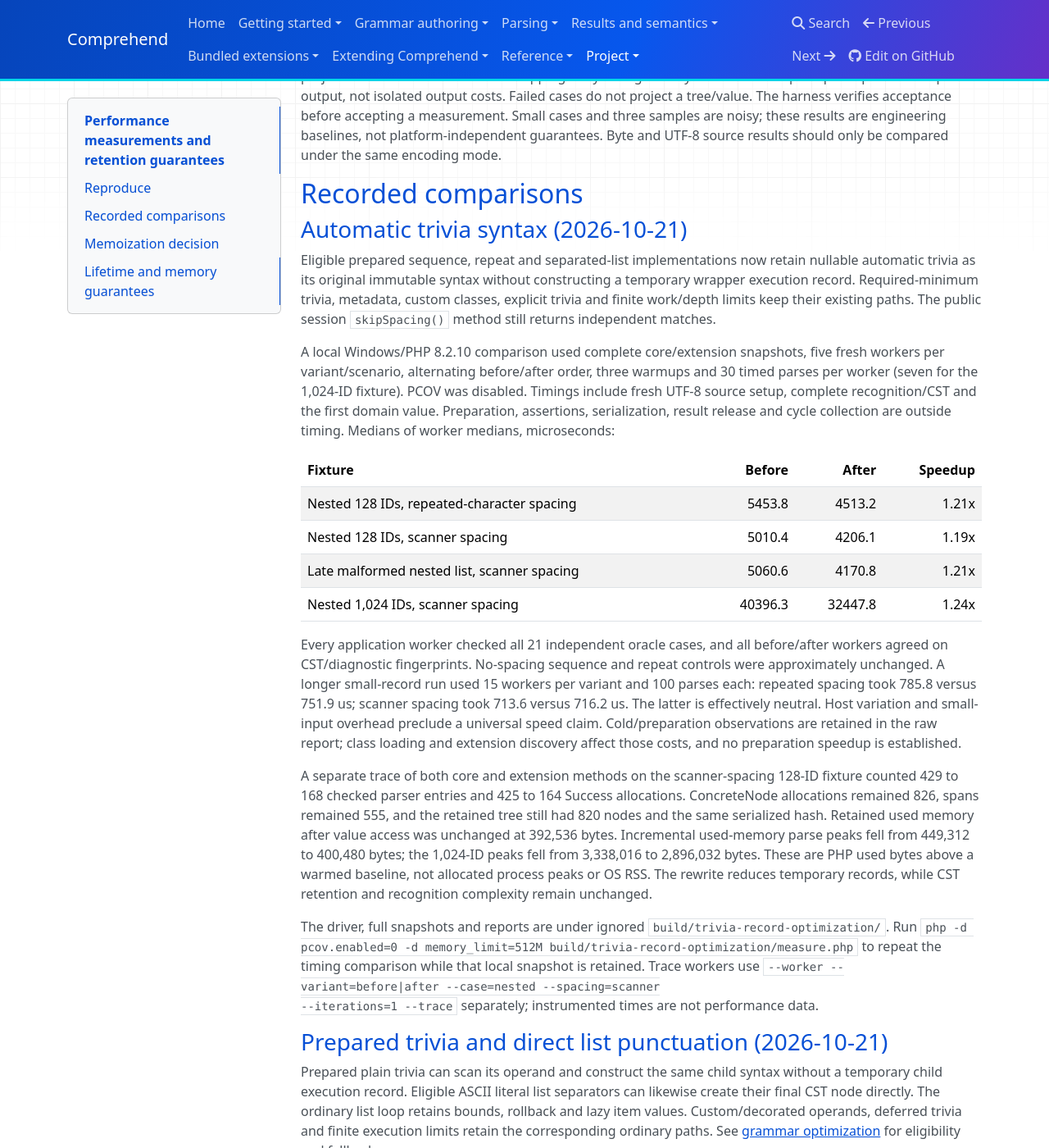
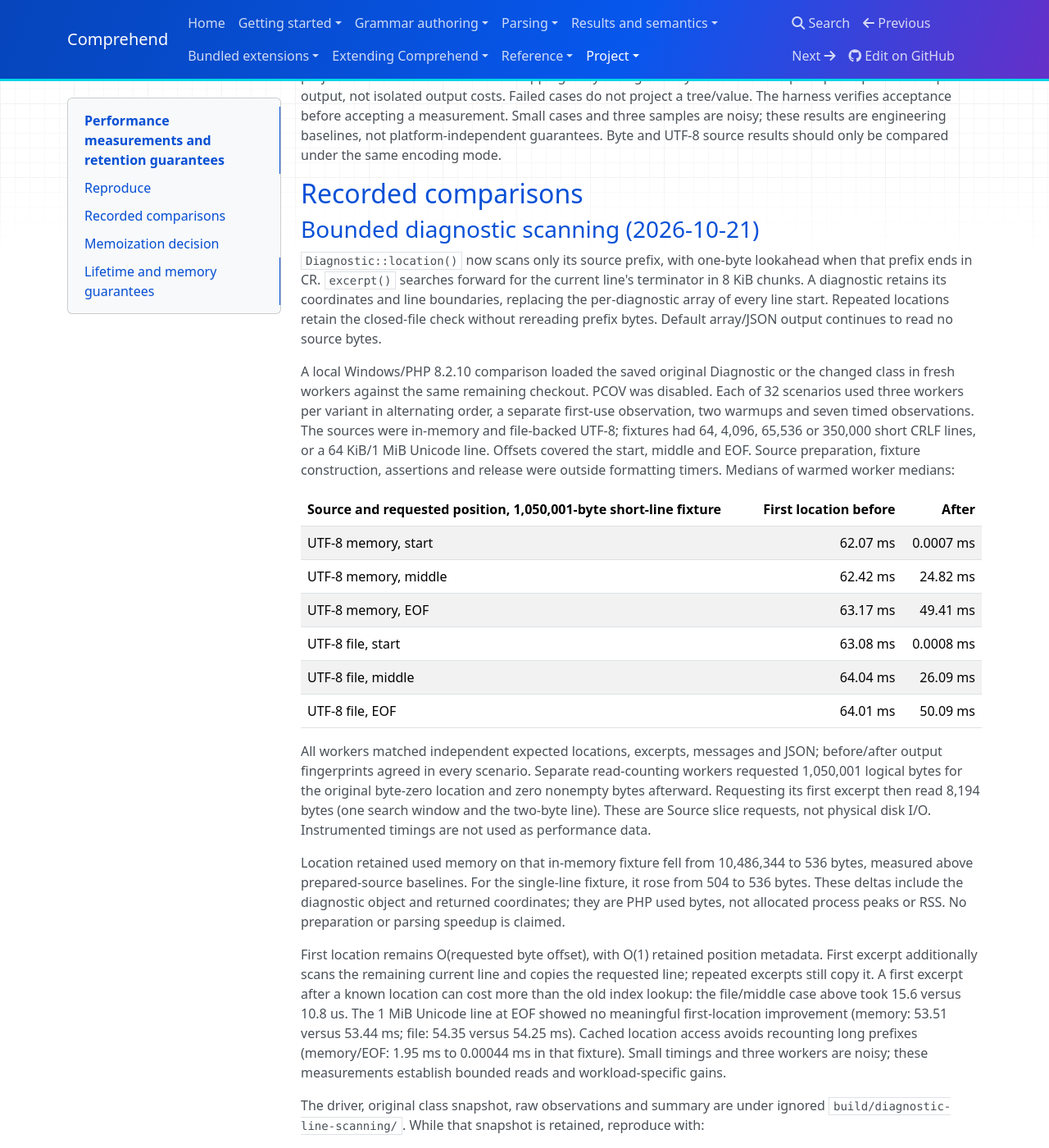
Before and after one commit to vanderlee/Comprehend, an MkDocs documentation site: the page built from docs/performance.md, in a window 1280 px wide and 1400 px high, scrolled down 773 px. Shown: the whole window at 82% size. Built offline with MkDocs 1.6.1, drawn with Linux system fonts in a browser that asks for light colours; nearby versions of some CDN libraries; some of the changed text lies outside the part shown.

Commit message:
Optimize Diagnostic class for improved location caching and excerpt handling

````diff
--- a/docs/performance.md
+++ b/docs/performance.md
@@ -40,6 +40,73 @@ results are engineering baselines, not platform-independent guarantees. Byte
 and UTF-8 source results should only be compared under the same encoding mode.
 
 ## Recorded comparisons
+
+### Bounded diagnostic scanning (2026-10-21)
+
+`Diagnostic::location()` now scans only its source prefix, with one-byte
+lookahead when that prefix ends in CR. `excerpt()` searches forward for the
+current line's terminator in 8 KiB chunks. A diagnostic retains its coordinates
+and line boundaries, replacing the per-diagnostic array of every line start.
+Repeated locations retain the closed-file check without rereading prefix bytes.
+Default array/JSON output continues to read no source bytes.
+
+A local Windows/PHP 8.2.10 comparison loaded the saved original Diagnostic or
+the changed class in fresh workers against the same remaining checkout. PCOV
+was disabled. Each of 32 scenarios used three workers per variant in alternating
+order, a separate first-use observation, two warmups and seven timed observations.
+The sources were in-memory and file-backed UTF-8; fixtures had 64, 4,096, 65,536
+or 350,000 short CRLF lines, or a 64 KiB/1 MiB Unicode line. Offsets covered the
+start, middle and EOF. Source preparation, fixture construction, assertions and
+release were outside formatting timers. Medians of warmed worker medians:
+
+| Source and requested position, 1,050,001-byte short-line fixture | First location before | After |
+|---|---:|---:|
+| UTF-8 memory, start | 62.07 ms | 0.0007 ms |
+| UTF-8 memory, middle | 62.42 ms | 24.82 ms |
+| UTF-8 memory, EOF | 63.17 ms | 49.41 ms |
+| UTF-8 file, start | 63.08 ms | 0.0008 ms |
+| UTF-8 file, middle | 64.04 ms | 26.09 ms |
+| UTF-8 file, EOF | 64.01 ms | 50.09 ms |
+
+All workers matched independent expected locations, excerpts, messages and JSON;
+before/after output fingerprints agreed in every scenario. Separate read-counting
+workers requested 1,050,001 logical bytes for the original byte-zero location and
+zero nonempty bytes afterward. Requesting its first excerpt then read 8,194 bytes
+(one search window and the two-byte line). These are Source slice requests, not
+physical disk I/O. Instrumented timings are not used as performance data.
+
+Location retained used memory on that in-memory fixture fell from 10,486,344 to
+536 bytes, measured above prepared-source baselines. For the single-line fixture,
+it rose from 504 to 536 bytes. These deltas include the diagnostic object and
+returned coordinates; they are PHP used bytes, not allocated process peaks or
+RSS. No preparation or parsing speedup is claimed.
+
+First location remains O(requested byte offset), with O(1) retained position
+metadata. First excerpt additionally scans the remaining current line and copies
+the requested line; repeated excerpts still copy it. A first excerpt after a
+known location can cost more than the old index lookup: the file/middle case
+above took 15.6 versus 10.8 us. The 1 MiB Unicode line at EOF showed no meaningful
+first-location improvement (memory: 53.51 versus 53.44 ms; file: 54.35 versus
+54.25 ms). Cached location access avoids recounting long prefixes (memory/EOF:
+1.95 ms to 0.00044 ms in that fixture). Small timings and three workers are noisy;
+these measurements establish bounded reads and workload-specific gains.
+
+The driver, original class snapshot, raw observations and summary are under ignored
+`build/diagnostic-line-scanning/`. While that snapshot is retained, reproduce with:
+
+```sh
+php -d pcov.enabled=0 -d memory_limit=512M build/diagnostic-line-scanning/experiment.php
+php -d pcov.enabled=0 -d memory_limit=512M build/diagnostic-line-scanning/experiment.php --reads
+php -d pcov.enabled=0 build/diagnostic-line-scanning/summarize.php
+```
+
+Timing workers separately measure construction, first/cached location access,
+first/cached excerpt after location, and JSON after both caches are populated.
+The first-use observation follows source setup and is not cold disk I/O.
+Regression tests cover every byte position in mixed-newline/Unicode/binary
+fixtures, CRLF at chunk/page boundaries, read bounds, failed-read retry and
+closed snapshots. Any changed coordinates, excerpt bytes, source-lifetime
+behavior or unbounded early-position reads would reject this optimization.
 
 ### Automatic trivia syntax (2026-10-21)
 
@@ -523,8 +590,8 @@ separate increment. Parser/byte-position counts alone do not justify those risks
   construction. Tree memory grows with matched nodes; the earlier 1 MiB example's 52 MiB peak
   demonstrates why this is not constant-memory streaming.
 - ASTs, arrays, JSON/XML, raw text and semantic values add output-dependent
-  retention. Diagnostic line starts are scanned lazily in bounded chunks, but
-  the index grows with line count; a requested long line/prefix can be large.
+  retention. Diagnostics scan their prefix and current line lazily, retaining
+  constant position metadata; a requested long line/prefix can still be large.
 - Results and spans retain their source and snapshot lifetime. Explicit close
   invalidates later data reads. See [File input](file-input.md) for ownership.
 - Runtime budgets count cooperative recognition work/depth, not wall-clock CPU,
````
Also changed, not shown: docs/diagnostics.md (+23 -6 lines), docs/sources.md (+4 -2 lines), 2 other files.
